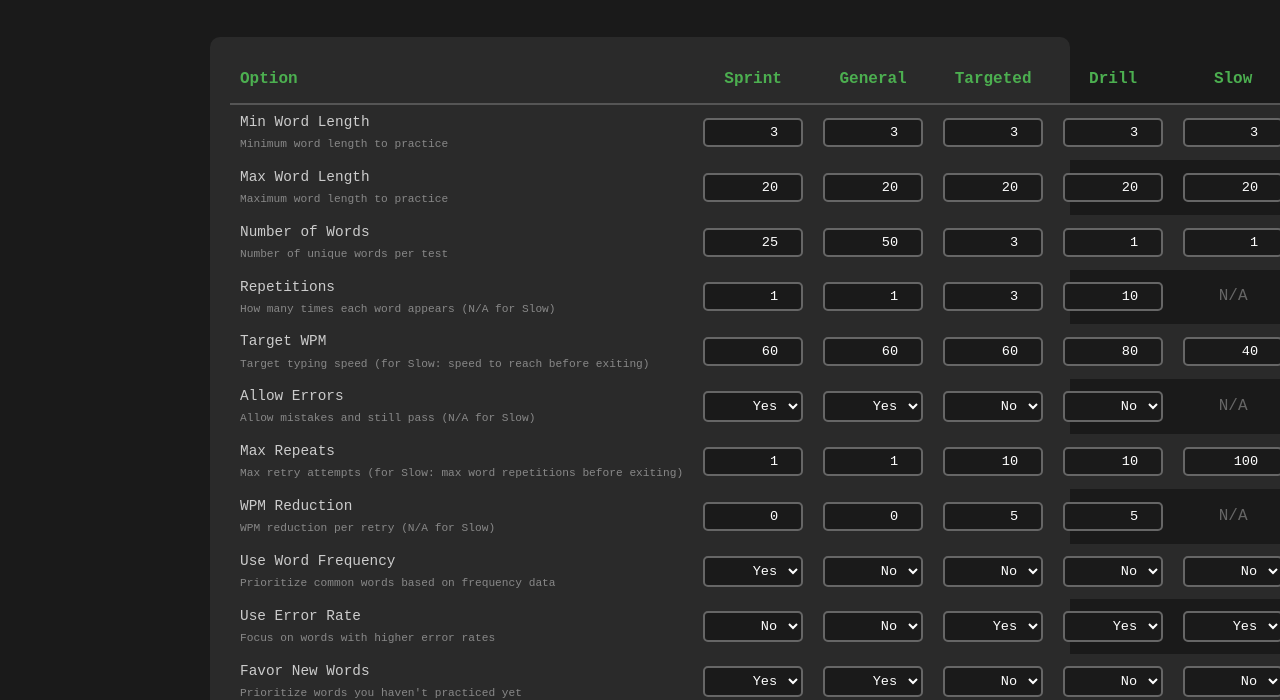
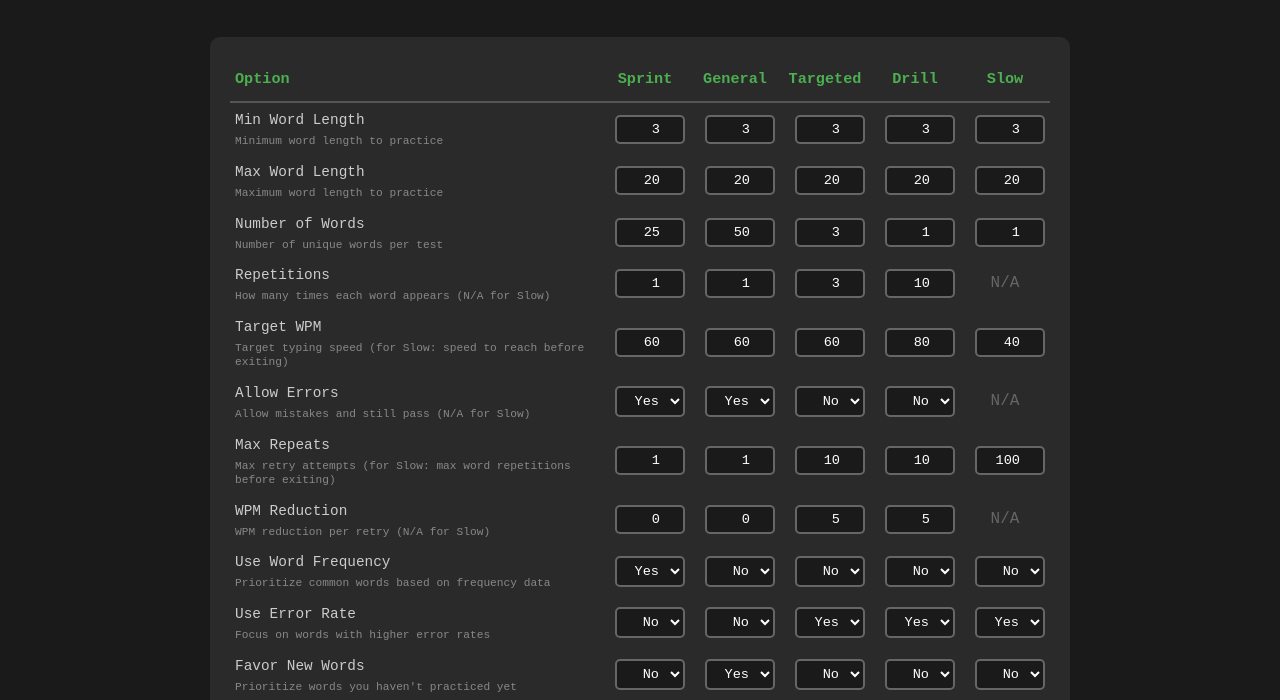
Before and after one commit to bastientalgorn/SnailType, a plain HTML site: page options.html in a window 1280 px wide. Shown: the part 109-809 px from the top of the page. Drawn offline with Linux system fonts and the light colour scheme.

Commit message:
Fix options page layout; tweak Sprint and General defaults

```diff
--- a/db.js
+++ b/db.js
@@ -17,7 +17,7 @@ const DEFAULT_MODES = {
             wpmReduction: 0,
             useFrequency: true,
             useErrorRate: false,
-            favorNewWords: true,
+            favorNewWords: false,
             capitalize: 'no',
             normalizeErrorByLength: false,
             mixedModeCount: 1
@@ -39,7 +39,7 @@ const DEFAULT_MODES = {
             favorNewWords: true,
             capitalize: 'no',
             normalizeErrorByLength: false,
-            mixedModeCount: 1
+            mixedModeCount: 2
         }
     },
     "targeted": {
--- a/styles.css
+++ b/styles.css
@@ -498,22 +498,25 @@ main {
     width: 100%;
     border-collapse: collapse;
     margin-bottom: 10px;
+    table-layout: fixed;
 }
 
 .modes-table th {
-    padding: 10px;
+    padding: 10px 5px;
     text-align: center;
     color: #4CAF50;
-    font-size: 1rem;
+    font-size: 0.95rem;
     border-bottom: 2px solid #555;
+    width: 90px;
 }
 
 .modes-table th:first-child {
     text-align: left;
+    width: auto;
 }
 
 .modes-table td {
-    padding: 6px 10px;
+    padding: 6px 5px;
     vertical-align: middle;
     text-align: right;
 }
@@ -529,7 +532,7 @@ main {
 .option-label-cell {
     color: #ccc;
     font-size: 0.9rem;
-    white-space: nowrap;
+    white-space: normal;
     display: flex;
     flex-direction: column;
     gap: 2px;
@@ -538,6 +541,8 @@ main {
 .option-label-cell .option-desc {
     font-size: 0.7rem;
     color: #888;
+    white-space: normal;
+    line-height: 1.3;
 }
 
 .mode-input {
@@ -548,7 +553,8 @@ main {
     background-color: #1a1a1a;
     color: #fff;
     font-family: 'Courier New', monospace;
-    width: 100px;
+    width: 70px;
+    max-width: 100%;
     box-sizing: border-box;
 }
 
```
